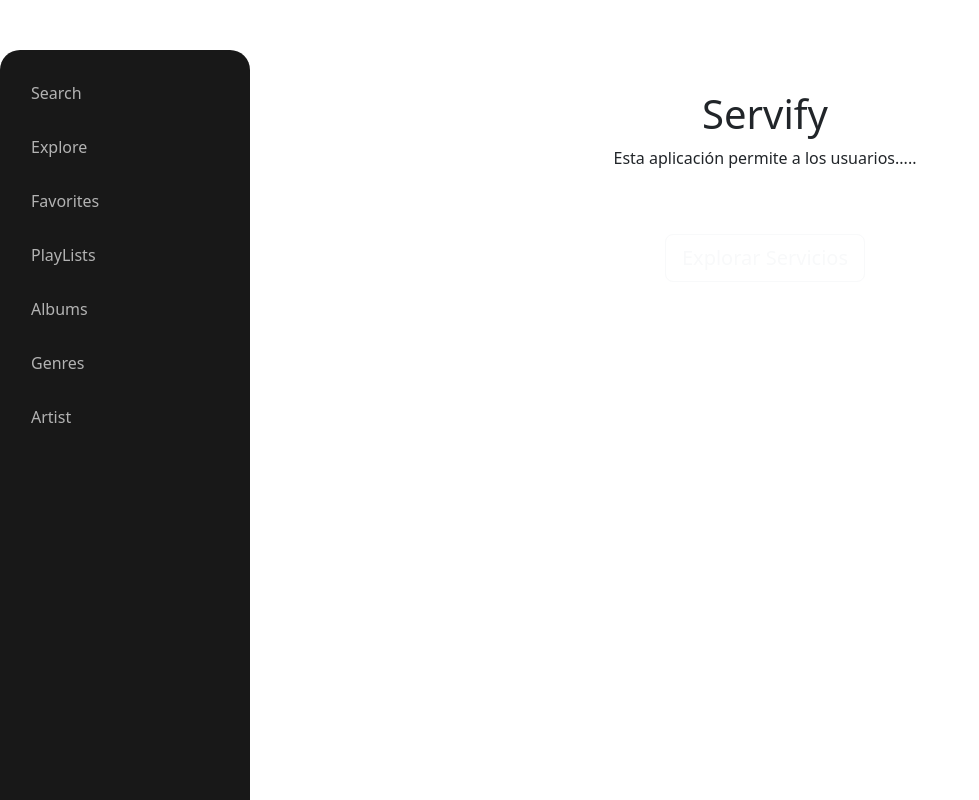
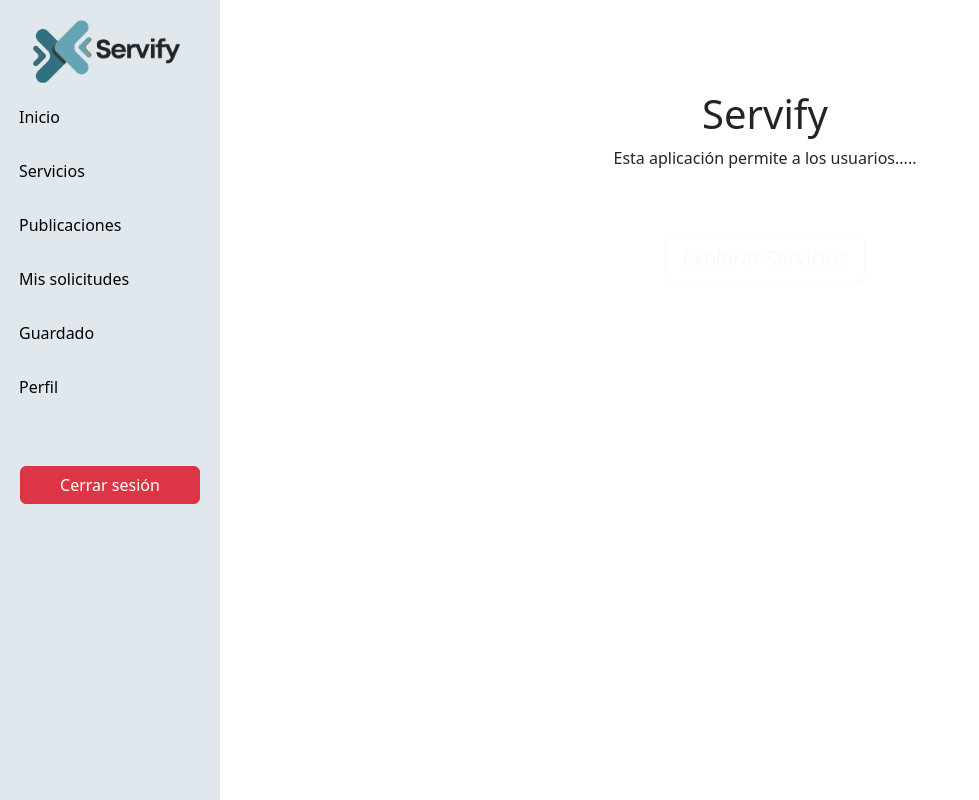
Before and after one commit to TinchoARS/FrontServices, a React (Vite) app: page / in a window 1280 px wide. Shown: the whole page, without its empty margins (0-979 px from the left). Built offline with nearby package versions, Linux system fonts and the light colour scheme.

Commit message:
Sidebar 2 - Listo

```diff
--- a/src/components/layout/SideBar.jsx
+++ b/src/components/layout/SideBar.jsx
@@ -4,17 +4,24 @@ import { NavLink } from "react-router-dom";
 export const SideBar = () => {
   return (
     <div className="sidebar d-flex flex-column p-3">
+      <div className="row">
+        <img src="src/assets/logo.png" alt="logo Servify"/>
+      </div>
+      <div className="row">
         <NavLink
           to="/search"
           className={({ isActive, isPending, isTransitioning }) =>
             [
               isPending ? "pending" : "",
-            isActive ? "text-white" : "",
+              isActive ? "nav-link active text-dark bold" : "nav-link",
               isTransitioning ? "transitioning" : "",
             ].join(" ")
           }
+          style={({ isActive }) =>
+            isActive ? { textDecoration: "underline", fontWeight: "bold"} : {}
+          }
         >
-        Search
+          Inicio
         </NavLink>
 
         <NavLink
@@ -22,12 +29,15 @@ export const SideBar = () => {
           className={({ isActive, isPending, isTransitioning }) =>
             [
               isPending ? "pending" : "",
-            isActive ? "text-white" : "",
+              isActive ? "nav-link active text-dark bold" : "",
               isTransitioning ? "transitioning" : "",
             ].join(" ")
           }
+          style={({ isActive }) =>
+            isActive ? { textDecoration: "underline", fontWeight: "bold"} : {}
+          }
         >
-        Explore
+          Servicios
         </NavLink>
 
         <NavLink
@@ -35,12 +45,15 @@ export const SideBar = () => {
           className={({ isActive, isPending, isTransitioning }) =>
             [
               isPending ? "pending" : "",
-            isActive ? "text-white" : "",
+              isActive ? "nav-link active text-dark bold" : "",
               isTransitioning ? "transitioning" : "",
             ].join(" ")
           }
+          style={({ isActive }) =>
+            isActive ? { textDecoration: "underline", fontWeight: "bold"} : {}
+          }
         >
-        Favorites
+          Publicaciones
         </NavLink>
 
         <NavLink
@@ -48,12 +61,15 @@ export const SideBar = () => {
           className={({ isActive, isPending, isTransitioning }) =>
             [
               isPending ? "pending" : "",
-            isActive ? "text-white" : "",
+              isActive ? "nav-link active text-dark bold" : "",
               isTransitioning ? "transitioning" : "",
             ].join(" ")
           }
+          style={({ isActive }) =>
+            isActive ? { textDecoration: "underline", fontWeight: "bold"} : {}
+          }
         >
-        PlayLists
+          Mis solicitudes
         </NavLink>
 
         <NavLink
@@ -61,12 +77,15 @@ export const SideBar = () => {
           className={({ isActive, isPending, isTransitioning }) =>
             [
               isPending ? "pending" : "",
-            isActive ? "text-white" : "",
+              isActive ? "nav-link active text-dark bold" : "",
               isTransitioning ? "transitioning" : "",
             ].join(" ")
           }
+          style={({ isActive }) =>
+            isActive ? { textDecoration: "underline", fontWeight: "bold"} : {}
+          }
         >
-        Albums
+          Guardado
         </NavLink>
 
         <NavLink
@@ -74,26 +93,21 @@ export const SideBar = () => {
           className={({ isActive, isPending, isTransitioning }) =>
             [
               isPending ? "pending" : "",
-            isActive ? "text-white" : "",
+              isActive ? "nav-link active text-dark bold" : "",
               isTransitioning ? "transitioning" : "",
             ].join(" ")
           }
-      >
-        Genres
-      </NavLink>
-
-      <NavLink
-        to="/artists"
-        className={({ isActive, isPending, isTransitioning }) =>
-          [
-            isPending ? "pending" : "",
-            isActive ? "text-white" : "",
-            isTransitioning ? "transitioning" : "",
-          ].join(" ")
+          style={({ isActive }) =>
+            isActive ? { textDecoration: "underline", fontWeight: "bold"} : {}
           }
         >
-        Artist
+          Perfil
         </NavLink>
+      </div>
+
+      <div className="row m-1">
+        <button className="btn btn-danger mt-5">Cerrar sesión</button>
+      </div>
     </div>
   );
 }
--- a/src/styles/SideBar.css
+++ b/src/styles/SideBar.css
@@ -1,22 +1,19 @@
 .sidebar {
     height: 100vh;
-    background-color: #181818;
-    padding-top: 60px;
+    background-color: #E0E8EE;
     position: fixed;
-    width: 250px;
-    top: 0;
-    margin-top: 50px; /* Ajusta según la altura de tu navbar */
-    border-radius: 20px;
+    width: 220px;
   }
 
   .sidebar a {
-    color: #b3b3b3;
+    color: #000000;
     padding: 15px;
     text-decoration: none;
     display: block;
   }
 
   .sidebar a:hover {
-    color: #fff;
-    background-color: #282828;
+    color: #000000;
+    background-color: #ffffff;
+    border-radius: 20px;
   }
```
Lines whose indentation alone changed are shown as unchanged.
